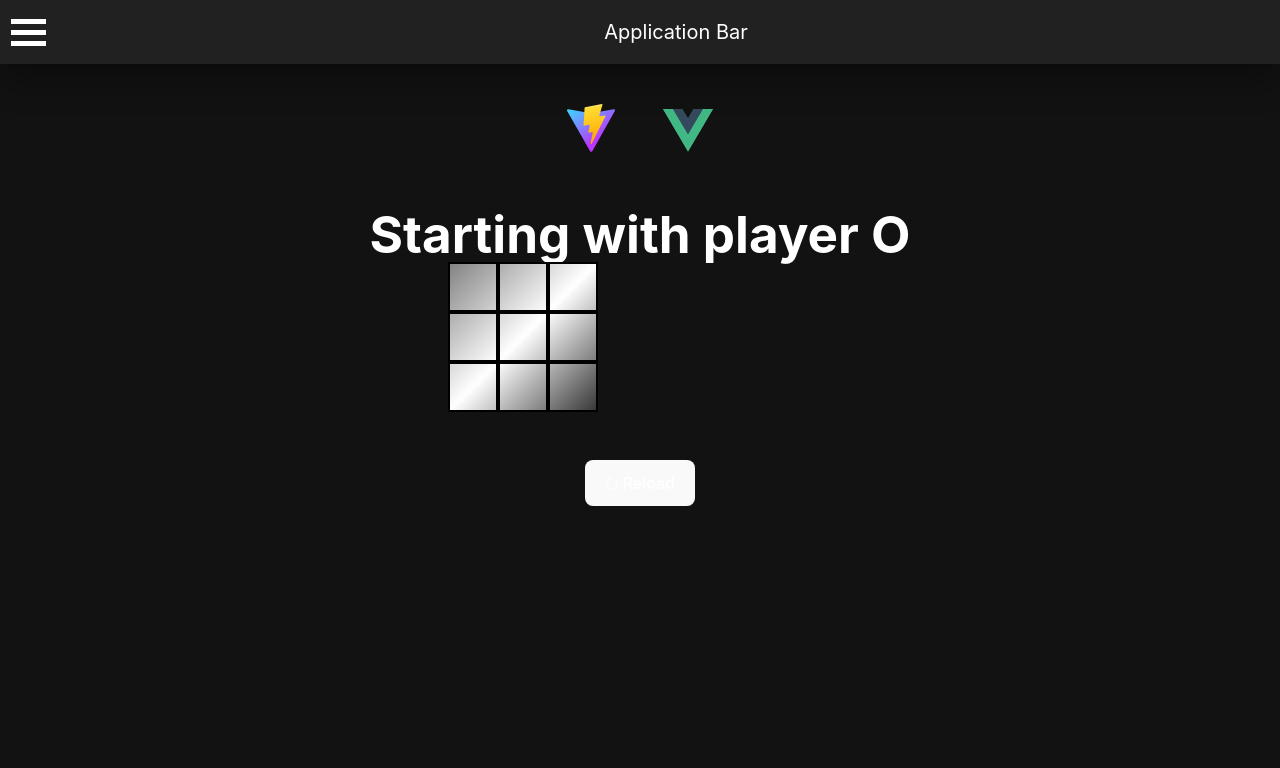
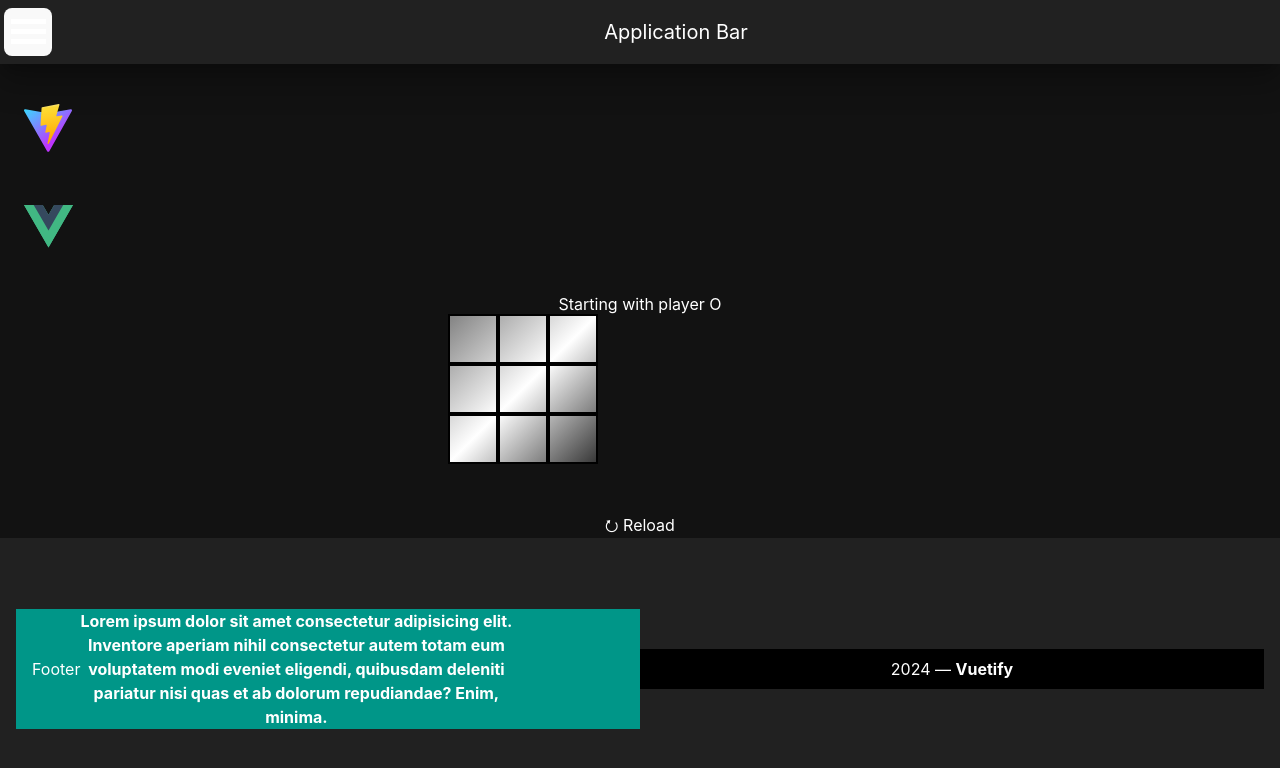
Before and after one commit to BhJaipal/tic-tac-toe, a Vue app in the folder vite-project/: page / in a window 1280 px wide. Shown: the top 768 px of the page. Built offline with nearby package versions, Linux system fonts and the light colour scheme.

Commit message:
WindiCSS

```diff
--- a/vite-project/package.json
+++ b/vite-project/package.json
@@ -19,6 +19,8 @@
     "@vitejs/plugin-vue": "^4.5.2",
     "typescript": "^5.2.2",
     "vite": "^5.0.8",
-    "vue-tsc": "^1.8.25"
+    "vite-plugin-windicss": "^1.9.3",
+    "vue-tsc": "^1.8.25",
+    "windicss": "^3.5.6"
   }
 }
--- a/vite-project/src/App.vue
+++ b/vite-project/src/App.vue
@@ -1,4 +1,5 @@
 <script setup lang="ts">
+import "./style.css";
 import MenuIcon from "./components/MenuIcon.vue";
 import { ref } from "vue";
 let drawer = ref(false);
@@ -21,19 +22,50 @@ let drawer = ref(false);
 				<v-list-item title="About" to="/about"></v-list-item>
 			</v-list>
 		</v-navigation-drawer>
+		<div class="flex justify-center">
 			<div class="app">
 				<a href="https://vitejs.dev" target="_blank">
 					<img src="/vite.svg" class="logo" alt="Vite logo" />
 				</a>
 				<a href="https://vuejs.org/" target="_blank">
-				<img src="./assets/vue.svg" class="logo vue" alt="Vue logo" />
+					<img
+						src="./assets/vue.svg"
+						class="logo vue"
+						alt="Vue logo"
+					/>
 				</a>
 			</div>
+		</div>
+
 		<br />
 		<router-view />
+		<v-footer>
+			<div id="footer" class="bg-teal d-flex w-100 align-center px-4">
+				<div>
+					<h3>Footer</h3>
+				</div>
+				<br />
+				<strong
+					>Lorem ipsum dolor sit amet consectetur adipisicing elit.
+					<br />
+					Inventore aperiam nihil consectetur autem totam eum <br />
+					voluptatem modi eveniet eligendi, quibusdam deleniti <br />
+					pariatur nisi quas et ab dolorum repudiandae? Enim, <br />
+					minima.</strong
+				>
+				<v-spacer></v-spacer>
+			</div>
+			<div class="px-4 py-2 bg-black text-center w-100">
+				{{ new Date().getFullYear() }} — <strong>Vuetify</strong>
+			</div>
+		</v-footer>
 	</v-app>
 </template>
 <style scoped>
+@import url("./style.css");
+#footer {
+	width: 100%;
+}
 .app {
 	margin-top: 10vh;
 	width: 100%;
--- a/vite-project/src/components/MenuIcon.vue
+++ b/vite-project/src/components/MenuIcon.vue
@@ -8,11 +8,17 @@
 <style scoped>
 .menu {
 	width: 35px;
+	padding-bottom: 15px;
+	height: auto;
 }
 .menu-div {
 	width: 35px;
 	height: 5px;
 	background-color: white;
-	margin: 6px 0;
+	margin-top: 0px;
+	margin-bottom: 5px;
+}
+.menu-div:last-child {
+	margin-bottom: 2.5px;
 }
 </style>
--- a/vite-project/src/main.ts
+++ b/vite-project/src/main.ts
@@ -6,6 +6,7 @@ import { createVuetify } from "vuetify";
 import "./style.css";
 import router from "./routes";
 import App from "./App.vue";
+import "virtual:windi.css";
 
 const vuetify = createVuetify({
 	components,
--- a/vite-project/vite.config.ts
+++ b/vite-project/vite.config.ts
@@ -1,7 +1,8 @@
-import { defineConfig } from 'vite'
-import vue from '@vitejs/plugin-vue'
+import { defineConfig } from "vite";
+import WindiCSS from "vite-plugin-windicss";
+import vue from "@vitejs/plugin-vue";
 
 // https://vitejs.dev/config/
 export default defineConfig({
-  plugins: [vue()],
-})
+	plugins: [vue(), WindiCSS()],
+});
```
Also changed, not shown: 1 other file (tests, documents, lock files or other folders). Lines whose indentation alone changed are shown as unchanged.
